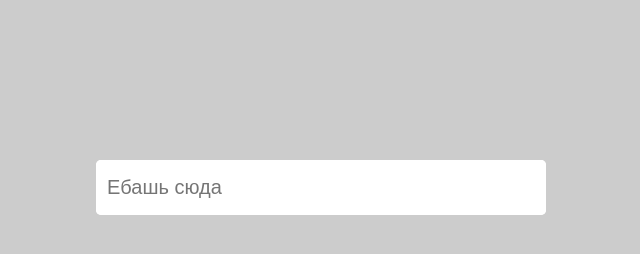
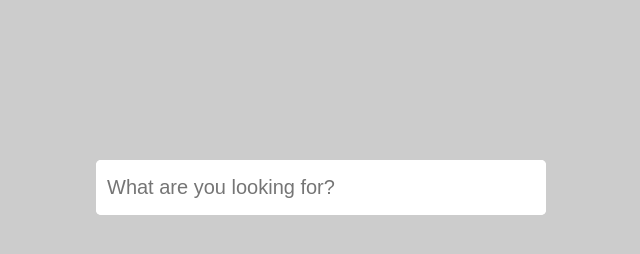
Before and after one commit to tryasline/api-collections, a plain HTML site: page index.html in a window 1280 px wide. Shown: the whole page, without its empty margins (319-959 px from the left). Drawn offline with Linux system fonts and the light colour scheme.

Commit message:
Add files via upload

```diff
--- a/index.html
+++ b/index.html
@@ -12,7 +12,7 @@
 <div class="wrapper">
 
     <div class="search-input">
-        <input type="text" placeholder="Ебашь сюда">
+        <input type="text" placeholder="What are you looking for?">
         <div class="auto-compbox">
         </div>
     </div>
```
